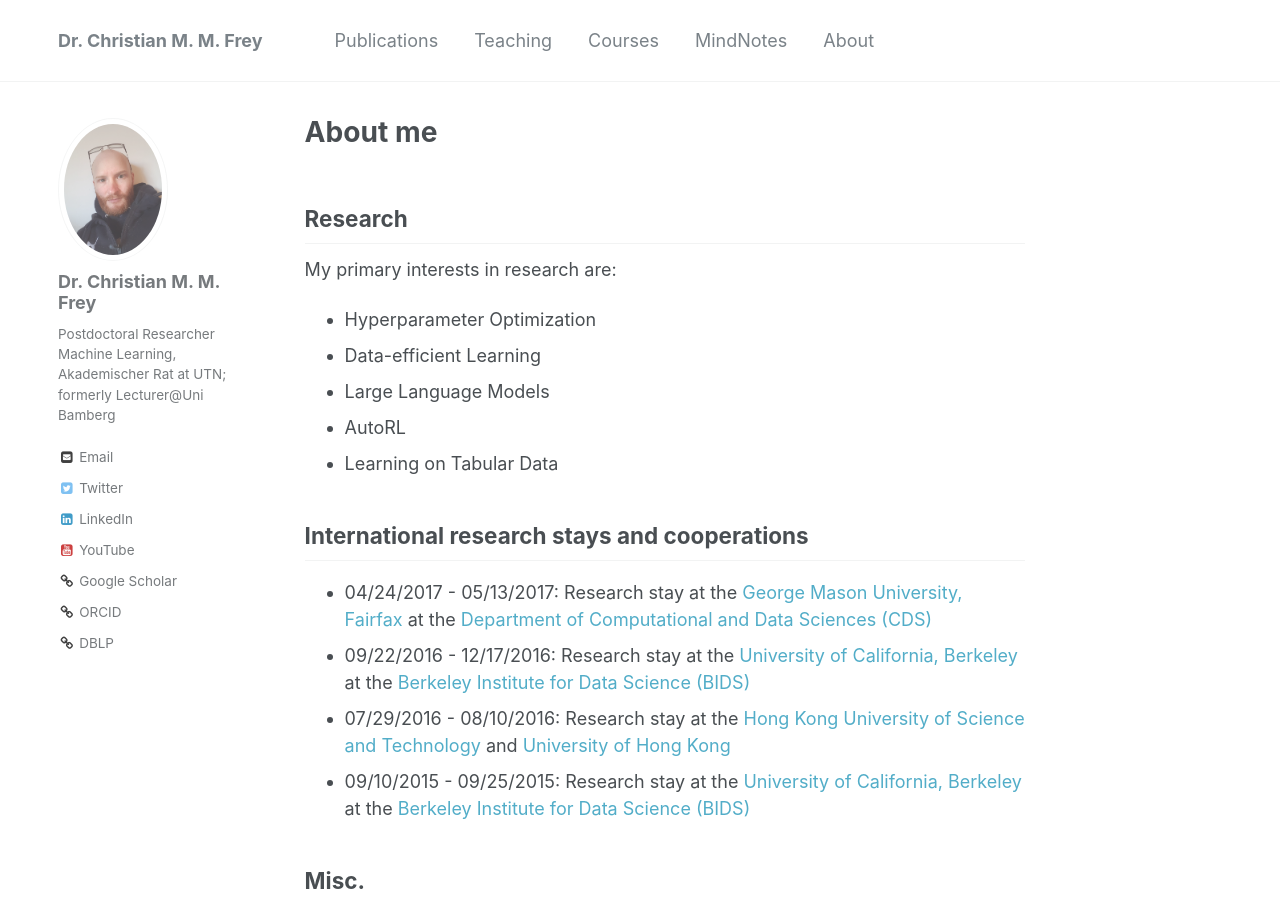
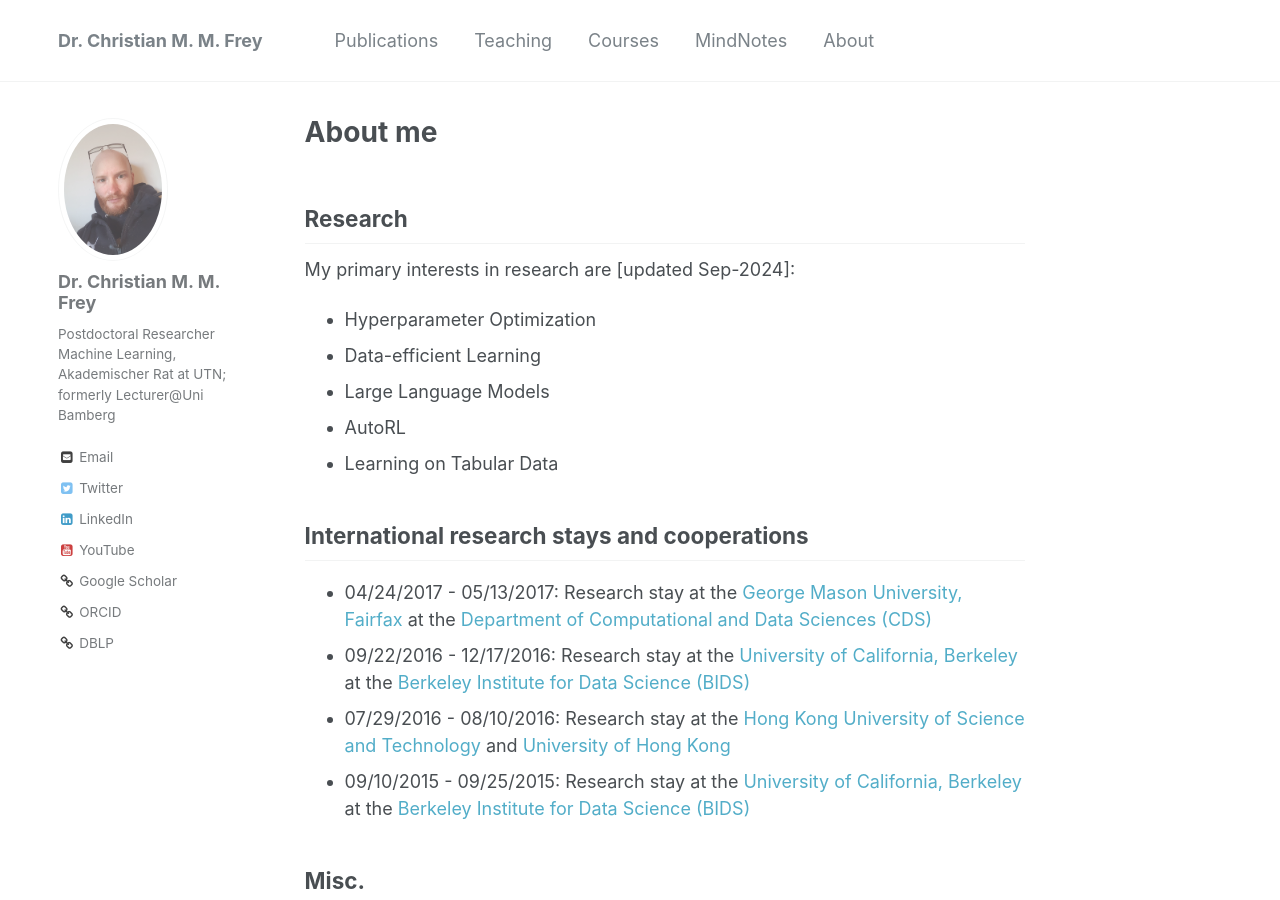
Before and after one commit to christianmaxmike/christianmaxmike.github.io, a Jekyll site: the page built from _pages/about.md, in a window 1280 px wide and 900 px high. Built offline with Jekyll 4.4.1, drawn with Linux system fonts in a browser that asks for light colours.

Commit message:
Update about.md

```diff
--- a/_pages/about.md
+++ b/_pages/about.md
@@ -17,7 +17,7 @@ redirect_from:
 ![alt text](/images/500x300.png "Logo Title Text 1")-->
 
 ## Research
-My primary interests in research are:
+My primary interests in research are [updated Sep-2024]:
 <ul>
 <li>Hyperparameter Optimization</li>
 <li>Data-efficient Learning</li>
```
